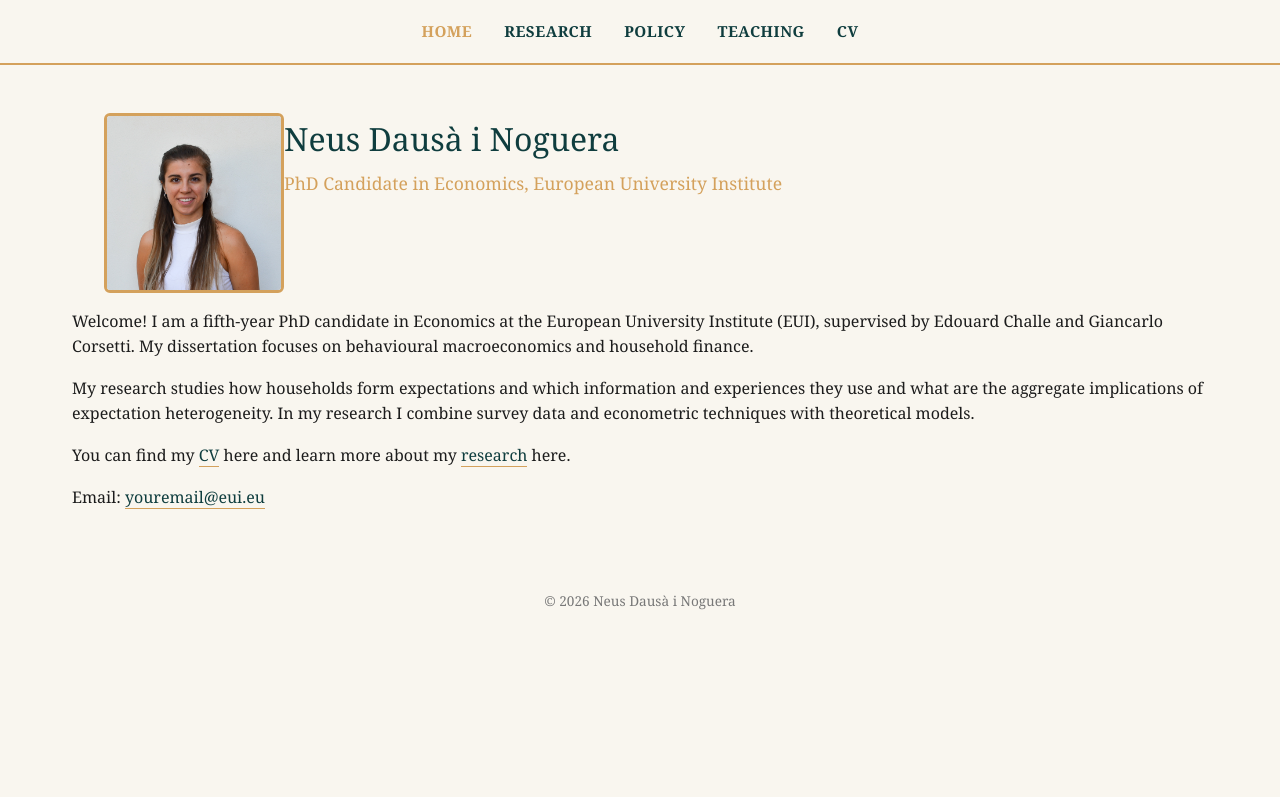
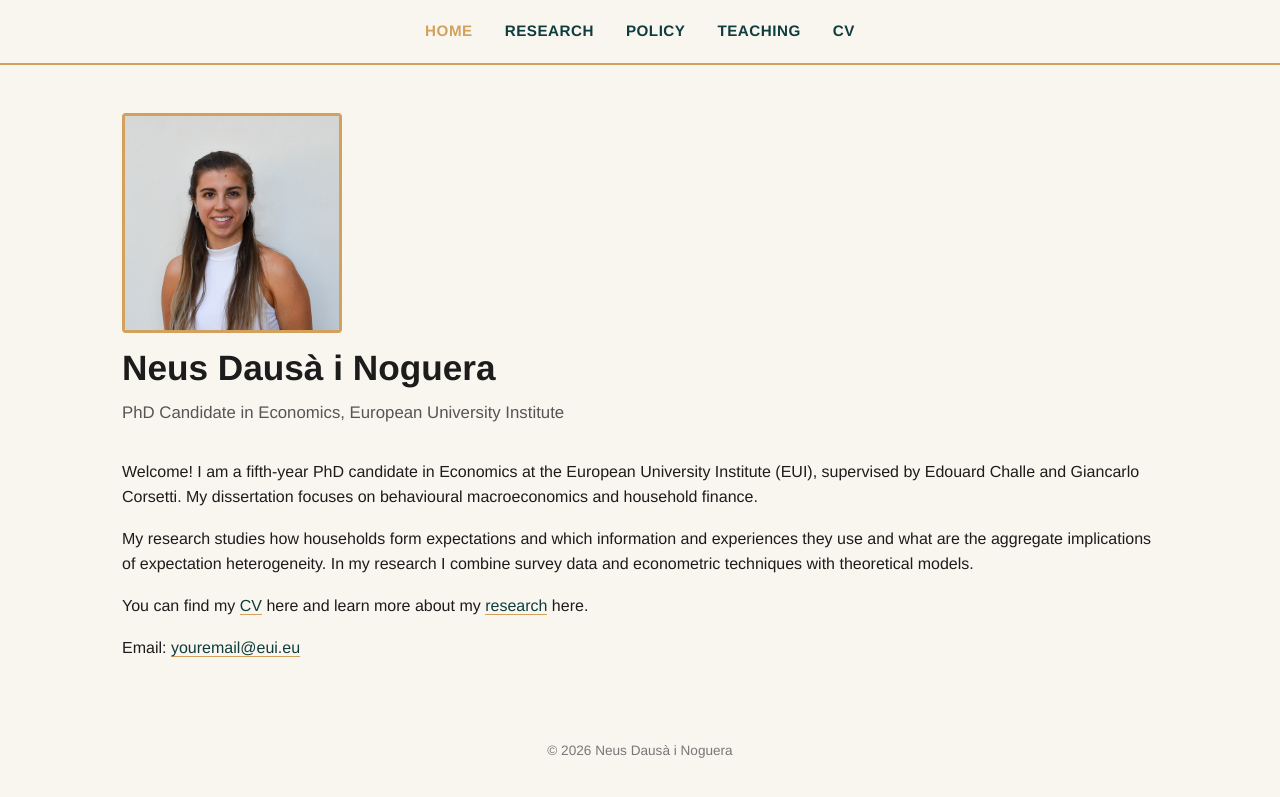
Before and after one commit to neusdausa/neusdausa.github.io, a plain HTML site: page index.html in a window 1280 px wide. Drawn offline with Linux system fonts and the light colour scheme.

Commit message:
Update style.css

```diff
--- a/style.css
+++ b/style.css
@@ -6,7 +6,7 @@
 }
 * { box-sizing: border-box; margin: 0; padding: 0; }
 body {
-  font-family: Georgia, 'Times New Roman', serif;
+  font-family: 'Helvetica Neue', Arial, sans-serif;
   background: var(--sand);
   color: var(--text);
   line-height: 1.6;
@@ -28,15 +28,15 @@
 }
 nav a:hover, nav a.active { color: var(--gold); }
 main {
-  max-width: 1200px;
+  max-width: 1100px;
   margin: 3rem auto;
   padding: 0 2rem;
 }
 h1 {
-  color: var(--teal);
-  font-weight: normal;
-  font-size: 2rem;
-  margin-bottom: 0.3rem;
+  color: var(--text);
+  font-weight: bold;
+  font-size: 2.2rem;
+  margin-bottom: 0.2rem;
 }
 h2 {
   color: var(--teal);
@@ -46,18 +46,28 @@
   font-weight: normal;
 }
 .subtitle {
-  color: var(--gold);
-  margin-bottom: 1.5rem;
-  font-size: 1.1rem;
+  color: #555;
+  margin-bottom: 2rem;
+  font-size: 1.05rem;
+}
+.subtitle a {
+  color: var(--teal);
+}
+.profile-grid {
+  display: flex;
+  gap: 2.5rem;
+  align-items: flex-start;
 }
 .profile-pic {
-  width: 180px;
-  height: 180px;
+  width: 220px;
+  height: 220px;
   object-fit: cover;
-  border-radius: 6px;
-  float: left;
-  margin: 0 0 1rem 2rem;
+  border-radius: 4px;
   border: 3px solid var(--gold);
+  flex-shrink: 0;
+}
+.profile-text p {
+  margin-bottom: 1rem;
 }
 section { margin-bottom: 2.5rem; clear: both; }
 footer {
```
